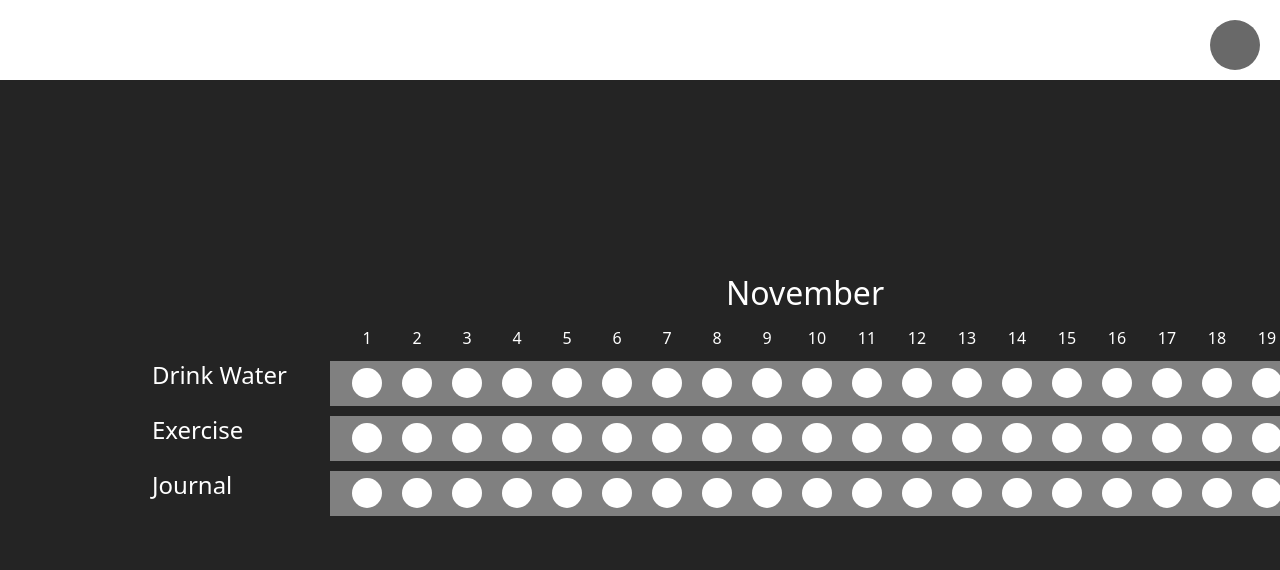
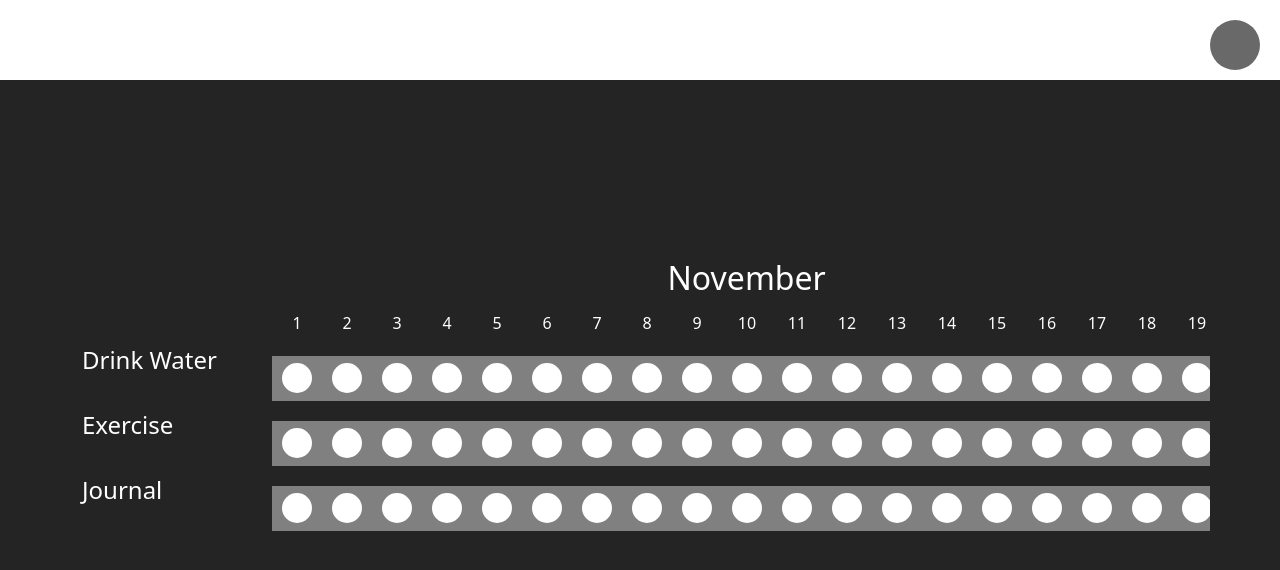
Before and after one commit to dfergusbrown/habitchains, a React (Vite) app: page / in a window 1280 px wide. Shown: the top 570 px of the page. Built offline with nearby package versions, Linux system fonts and the light colour scheme.

Commit message:
formatting habit lines

```diff
--- a/src/App.css
+++ b/src/App.css
@@ -26,14 +26,14 @@ header {
 
 /* BODY */
 
-.habitBody {
-  overflow: scroll;
-  margin-right: 0px !important;
-}
-
 .month {
   text-align: center;
 }
+
+.scrollContainer {
+  overflow: scroll;
+}
+
 .dates {
   display: flex;
 }
@@ -50,14 +50,17 @@ header {
   flex-wrap: nowrap !important;
 }
 
+.habitRowContainer {
+  overflow: auto;
+}
+
 .habitLine {
   background-color: gray;
-  width: fit-content;
+  width: min-content;
   height: 45px;
   margin: 10px 0px;
   align-items: center;
   display: flex;
-  flex-grow: 3;
 }
 
 .circle {
--- a/src/App.jsx
+++ b/src/App.jsx
@@ -19,10 +19,11 @@ function App() {
         <div className='avatar'></div>
       </header>
       <body className='body'>
-        <Container className='habitBody'>
+        <Container fluid>
           <Row className="month">
             <Col xs={{offset: 2}}><h2>{months[month]}</h2></Col>
           </Row>
+          <Container className='scrollContainer'>
             <Row>
               <Col xs={{offset: 2}} className='dates'>
                   {dateRow.map(item => {
@@ -35,17 +36,22 @@ function App() {
             {habits.map(goal => {
               return(
                 <Row className='habitRow'>
-                <Col className='description' xs={2}><h4>{goal}</h4></Col>
-                <Col className='habitLine'>
+                  <Col className='description' xs={2}>
+                    <h4>{goal}</h4>
+                  </Col>
+                  <div>
+                    <div className='habitLine'>
                       {dateRow.map(index => {
                         return(
-                      <div className='circle' key={index}></div>
+                          <span className='circle' key={index}></span>
                         )
                       })}
-                </Col>
+                    </div>
+                  </div>
                 </Row>
               )
             })}
+          </Container>
         </Container>
       </body>
     </>
```
Lines whose indentation alone changed are shown as unchanged.
